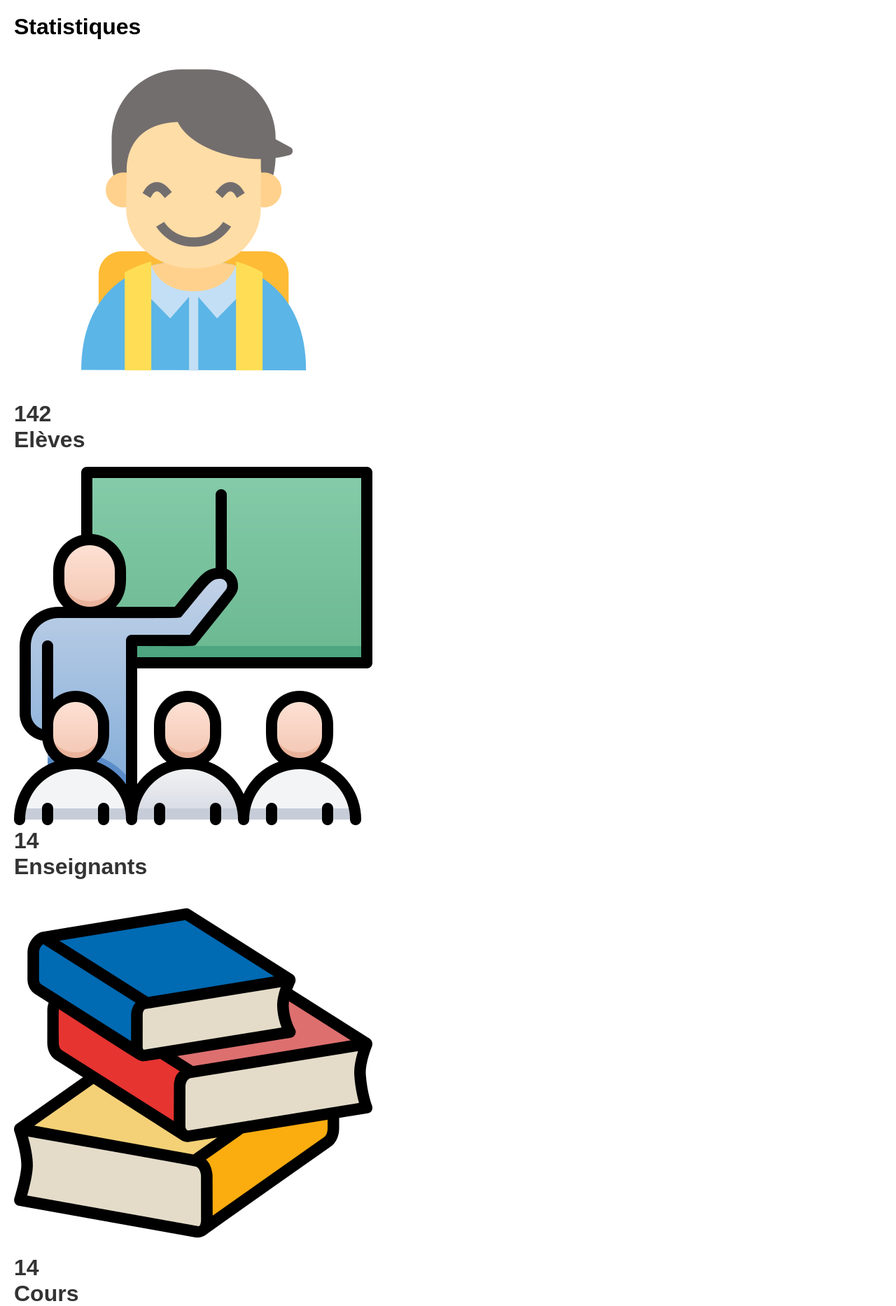
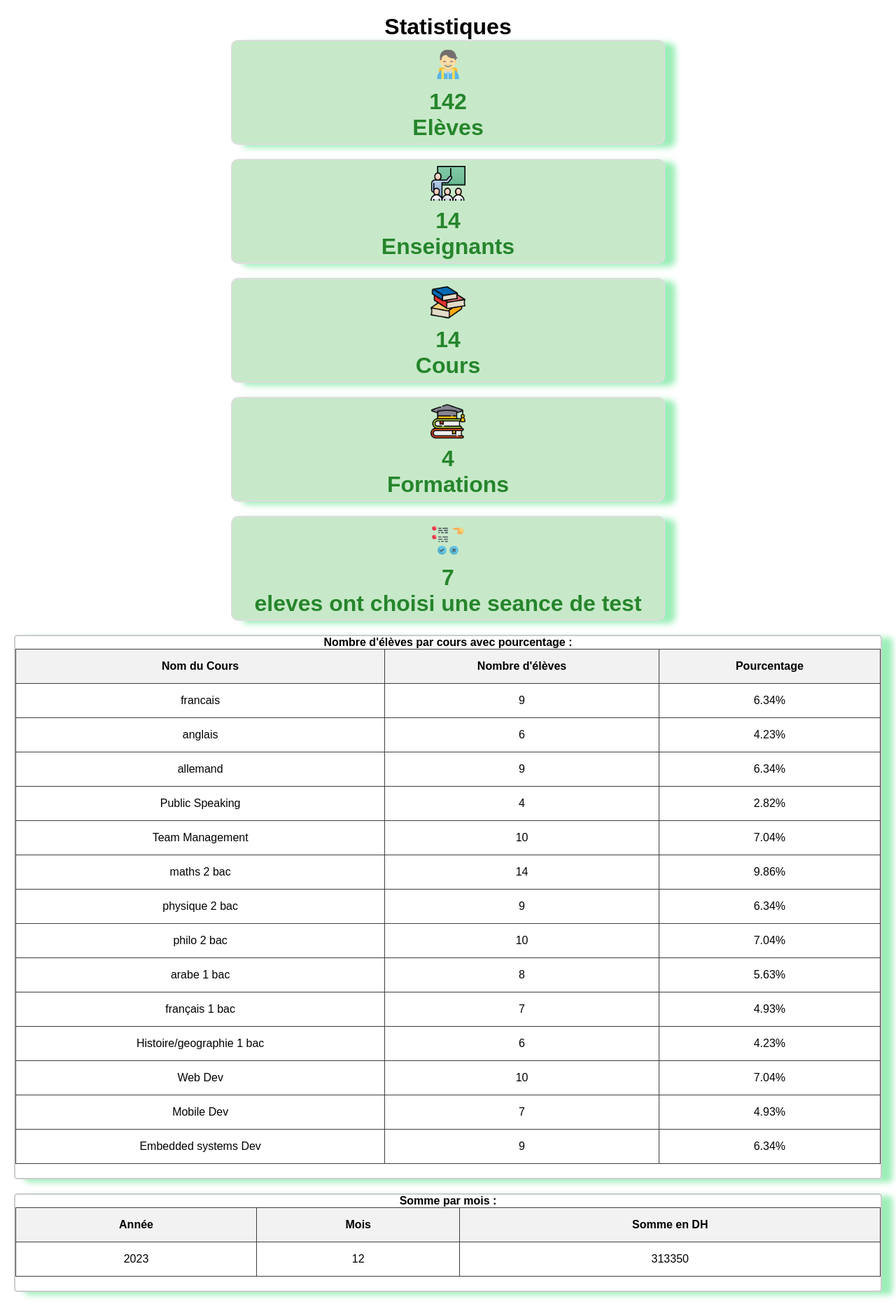
Before and after one commit to TFerhan/studies-management, a Flask app: page /statistiques in a window 1280 px wide. Shown: the part 59-1925 px from the top of the page at 70% size. Run offline with Flask 3, Linux system fonts and the light colour scheme; a user stored in the database is signed in; data comes from the database, SQL or seed files in the repository; some libraries are stand-ins or nearby versions.

Commit message:
Update style.css

```diff
--- a/prj/static/style.css
+++ b/prj/static/style.css
@@ -22,6 +22,9 @@ body {
     width: 90px; /* Set the desired width */
     height: auto; /* Maintain aspect ratio */
     margin-right: 10px; /* Optional margin to separate logo from links */
+}
+.navbara img {
+    margin-left: 30px;
 }
 
 .navbar a {
@@ -224,3 +227,92 @@ h2 {
     margin-bottom: 20px;
     color: #333; /* Adjust the color as needed */
 }
+* {
+    box-sizing: border-box;
+    margin: 0;
+    padding: 0;
+}
+
+/* Body styles */
+body {
+    font-family: 'Arial', sans-serif;
+}
+
+/* Title styles */
+h1 {
+    text-align: center; /* Alignement au centre */
+}
+
+
+.stat-section {
+    margin-bottom: 20px;
+    display: flex;
+    justify-content: center; /* Centrer les éléments horizontalement */
+    align-items: flex-start; /* Alignement des éléments au début */
+    flex-wrap: wrap;
+}
+
+
+.rectangle-container {
+    background-color: #c7e9c9;
+    border: 2px solid #ddd;
+    border-radius: 10px;
+    padding: 8px;
+    margin-right: 20px;
+    height: 150px;
+    width: 50%;
+    vertical-align: top; /* Alignement vertical au sommet */
+    margin-bottom: 20px;
+    margin-left: 25%;
+    box-shadow: 15px 4px 8px rgba(85, 226, 132, 0.582);
+}
+
+.rectangle-container h2 {
+    text-align: center;
+    margin-bottom: 10px;
+    color: rgba(4, 112, 10, 0.822);
+    font-weight: bold;
+    font-style: normal;
+}
+
+.table-container {
+    width: 100%;
+    margin-right: 20px;
+}
+
+/* Table styles */
+/* Table styles */
+.table-container {
+    border-radius: 5px;
+    border: 2px solid #ccc;
+    box-shadow: 15px 4px 8px rgba(85, 226, 132, 0.582);
+    margin-bottom: 20px;
+    overflow: hidden; /* Ajout pour contenir la shadow dans le conteneur */
+}
+
+.table-container table {
+    width: 100%;
+    border-collapse: collapse;
+}
+
+.table-container th,
+.table-container td {
+    padding: 15px;
+    text-align: center;
+    border: 1px solid #3f3e3e;
+}
+
+
+
+.table-container th {
+    background-color: #f2f2f2;
+}
+/* Autres styles restants... */
+
+/* Styles pour les images des logos dans les rectangles */
+.rectangle-container img {
+    width: 50px; /* Largeur de l'image */
+    height: auto; /* Hauteur ajustée automatiquement pour préserver les proportions */
+    display: block; /* Permet de gérer la taille et le positionnement de l'image */
+    margin: 0 auto 10px; /* Marge en bas pour un espacement visuel */
+}
```
